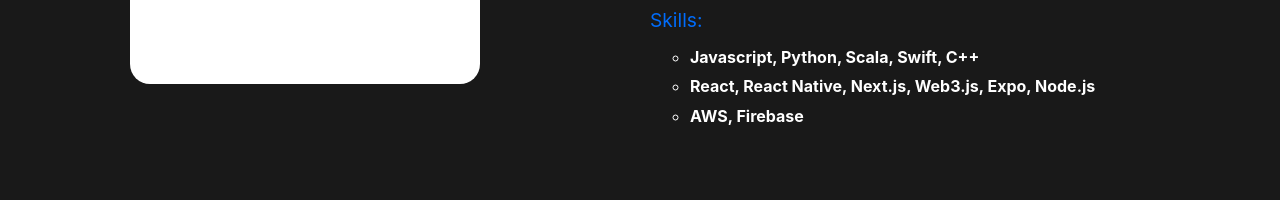
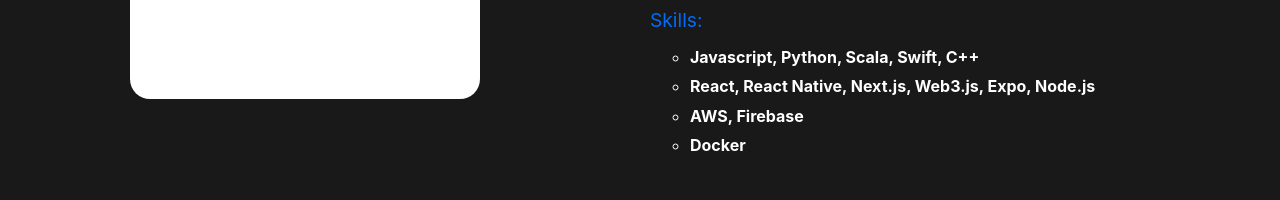
Before and after one commit to teemuvayrynen/portfolio, a Next.js app: page / in a window 1280 px wide. Shown: the part 1043-1243 px from the top of the page. Built offline with nearby package versions, Linux system fonts and the light colour scheme.

Commit message:
small changes to information

```diff
--- a/components/about/Info.js
+++ b/components/about/Info.js
@@ -33,6 +33,7 @@ const Info = () => {
             <ListItem>Javascript, Python, Scala, Swift, C++</ListItem>
             <ListItem>React, React Native, Next.js, Web3.js, Expo, Node.js</ListItem>
             <ListItem>AWS, Firebase</ListItem>
+            <ListItem>Docker</ListItem>
         </ul>
 
       </Container>
--- a/components/portfolio/Portfolio.js
+++ b/components/portfolio/Portfolio.js
@@ -54,7 +54,7 @@ const Portfolio = () => {
            }>
             <Text>
               Ethereum based NFT project developed by me. It included main and minting website both built with next.js and hosted
-              on AWS. It was a summer project with a start up company. Minting website used web3.js technology to connect
+              on AWS. It was a summer project with a small team from Aalto University. Minting website used web3.js technology to connect
               with the Ethereum blockchain.
             </Text>
           </Box>
```
